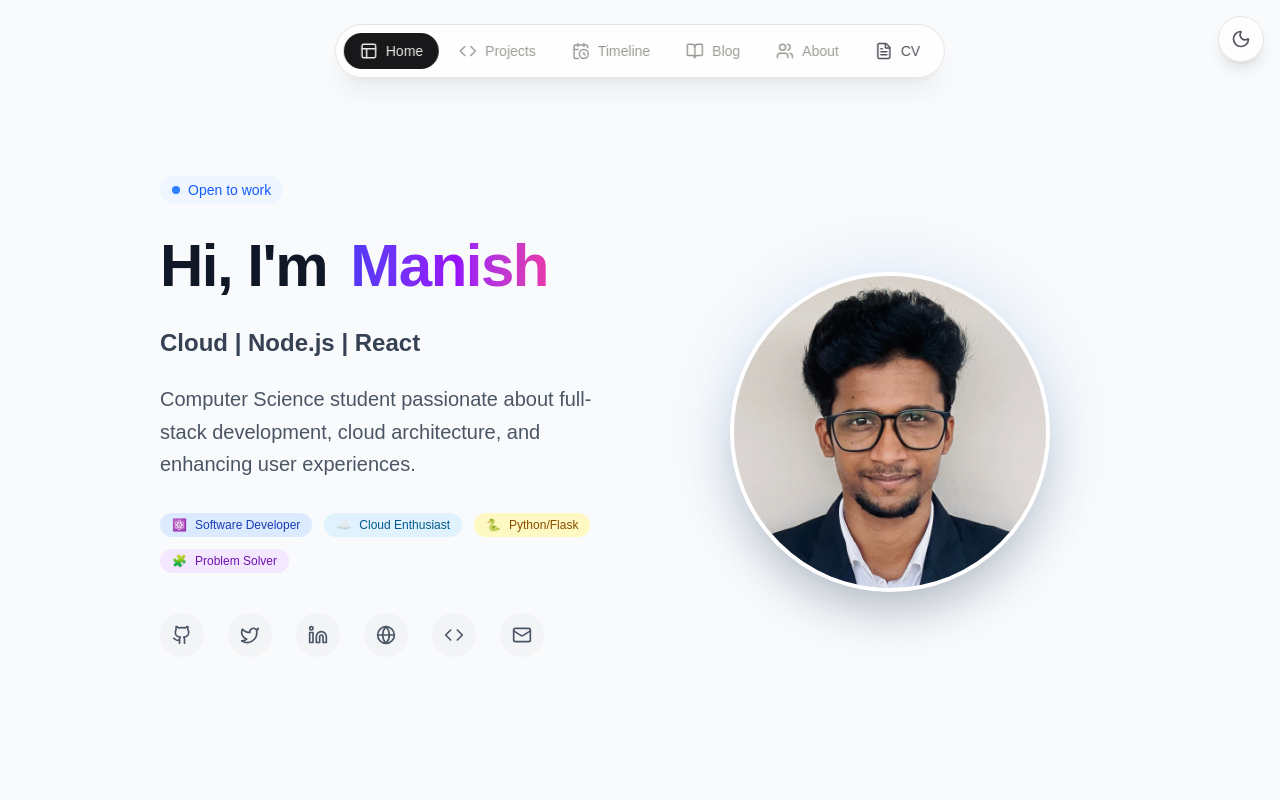
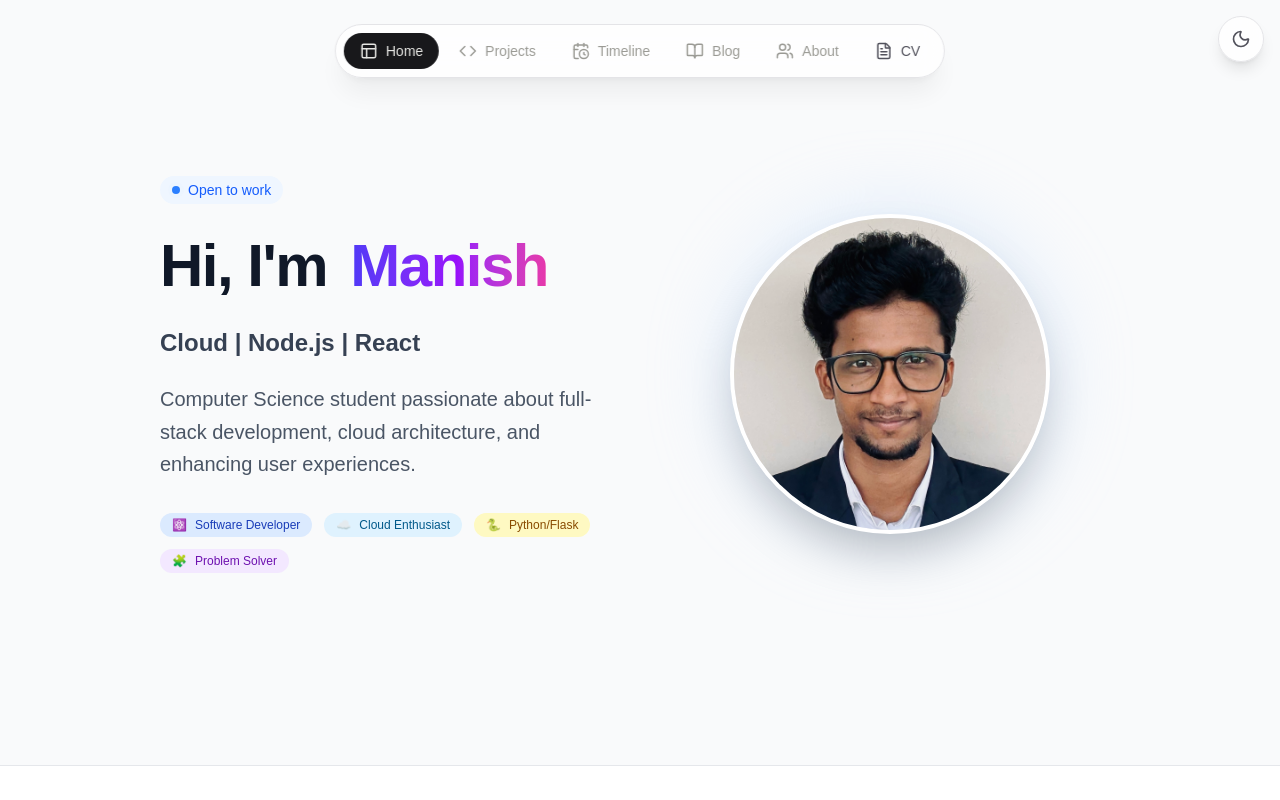
Before and after one commit to Manish881-hub/my-portfolio, a Next.js app: page /portfolio in a window 1280 px wide. Shown: the top 800 px of the page. Built offline with nearby package versions, Linux system fonts and the light colour scheme.

Commit message:
feat: implement initial portfolio application with layout, navigation, and dark mode toggle

```diff
--- a/src/app/app.tsx
+++ b/src/app/app.tsx
@@ -168,34 +168,7 @@ export default function App() {
                                     ))}
                                 </div>
 
-                                <div className="flex flex-col sm:flex-row gap-4 pt-4 justify-center md:justify-start">
-                                    {/*<button
-                                        onClick={() => setActiveTab('projects')}
-                                        className="px-8 py-3 bg-blue-600 hover:bg-blue-700 text-white rounded-full font-medium transition-transform active:scale-95 shadow-lg shadow-blue-500/25 flex items-center justify-center gap-2"
-                                    >
-                                        View Projects <ArrowRight size={18} />
-                                    </button>*/}
-                                    <div className="flex justify-center gap-6 mb-8">
-                                        <a href={PROFILE.socials.github} className="p-3 bg-gray-100 dark:bg-gray-800 rounded-full text-gray-600 dark:text-gray-400 hover:bg-black hover:text-white transition-all">
-                                            <Github size={20} />
-                                        </a>
-                                        <a href={PROFILE.socials.twitter} className="p-3 bg-gray-100 dark:bg-gray-800 rounded-full text-gray-600 dark:text-gray-400 hover:bg-blue-400 hover:text-white transition-all">
-                                            <Twitter size={20} />
-                                        </a>
-                                        <a href={PROFILE.socials.linkedin} className="p-3 bg-gray-100 dark:bg-gray-800 rounded-full text-gray-600 dark:text-gray-400 hover:bg-blue-700 hover:text-white transition-all">
-                                            <Linkedin size={20} />
-                                        </a>
-                                        <a href={PROFILE.socials.reddit} className="p-3 bg-gray-100 dark:bg-gray-800 rounded-full text-gray-600 dark:text-gray-400 hover:bg-orange-500 hover:text-white transition-all">
-                                            <Globe size={20} />
-                                        </a>
-                                        <a href={PROFILE.socials.hackerrank} className="p-3 bg-gray-100 dark:bg-gray-800 rounded-full text-gray-600 dark:text-gray-400 hover:bg-green-500 hover:text-white transition-all">
-                                            <Code size={20} />
-                                        </a>
-                                        <a href={`mailto:${PROFILE.email}`} className="p-3 bg-gray-100 dark:bg-gray-800 rounded-full text-gray-600 dark:text-gray-400 hover:bg-green-500 hover:text-white transition-all">
-                                            <Mail size={20} />
-                                        </a>
-                                    </div>
-                                </div>
+
                             </div>
 
                             {/* Profile Image / Abstract Visual */}
@@ -406,7 +379,7 @@ export default function App() {
             {/* Footer */}
             <footer className="bg-white dark:bg-gray-900 border-t border-gray-200 dark:border-gray-800 py-12 mt-12">
                 <div className="max-w-6xl mx-auto px-4 text-center">
-                    {/*<div className="flex justify-center gap-6 mb-8">
+                    <div className="flex justify-center gap-6 mb-8">
                         <a href={PROFILE.socials.github} className="p-3 bg-gray-100 dark:bg-gray-800 rounded-full text-gray-600 dark:text-gray-400 hover:bg-black hover:text-white transition-all">
                             <Github size={20} />
                         </a>
@@ -425,7 +398,7 @@ export default function App() {
                         <a href={`mailto:${PROFILE.email}`} className="p-3 bg-gray-100 dark:bg-gray-800 rounded-full text-gray-600 dark:text-gray-400 hover:bg-green-500 hover:text-white transition-all">
                             <Mail size={20} />
                         </a>
-                    </div>*/}
+                    </div>
                     <p className="text-gray-500 dark:text-gray-600">
                         © {new Date().getFullYear()} . Built with love by {PROFILE.name}.
                     </p>
```
